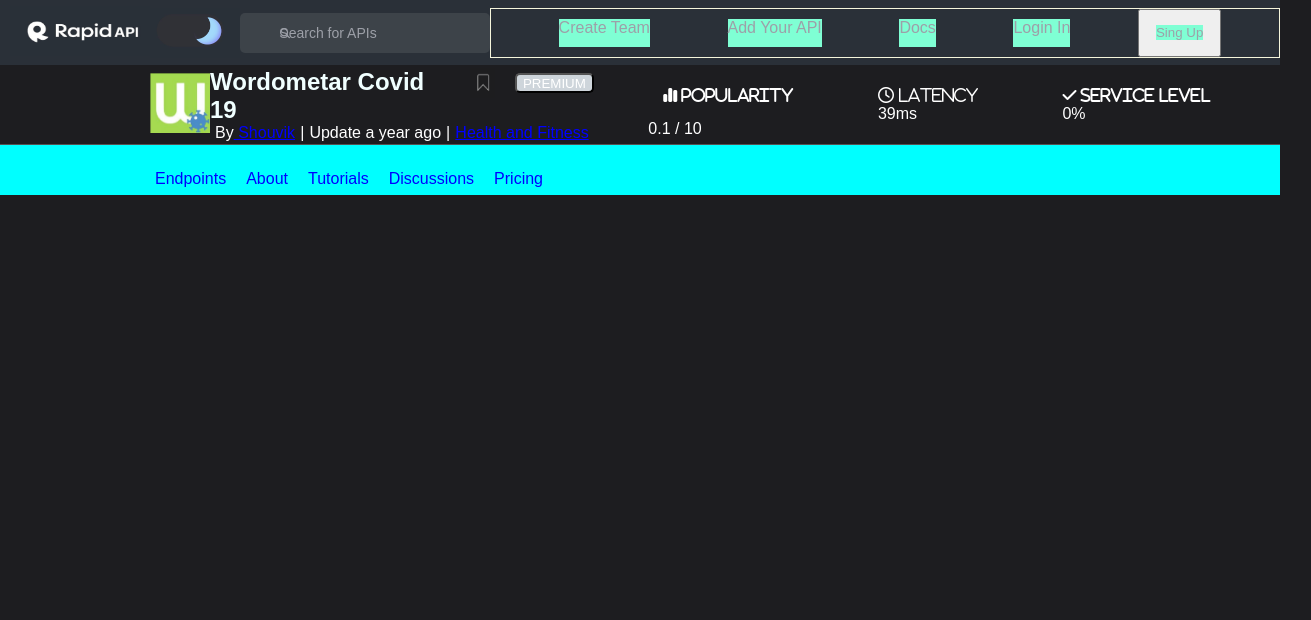
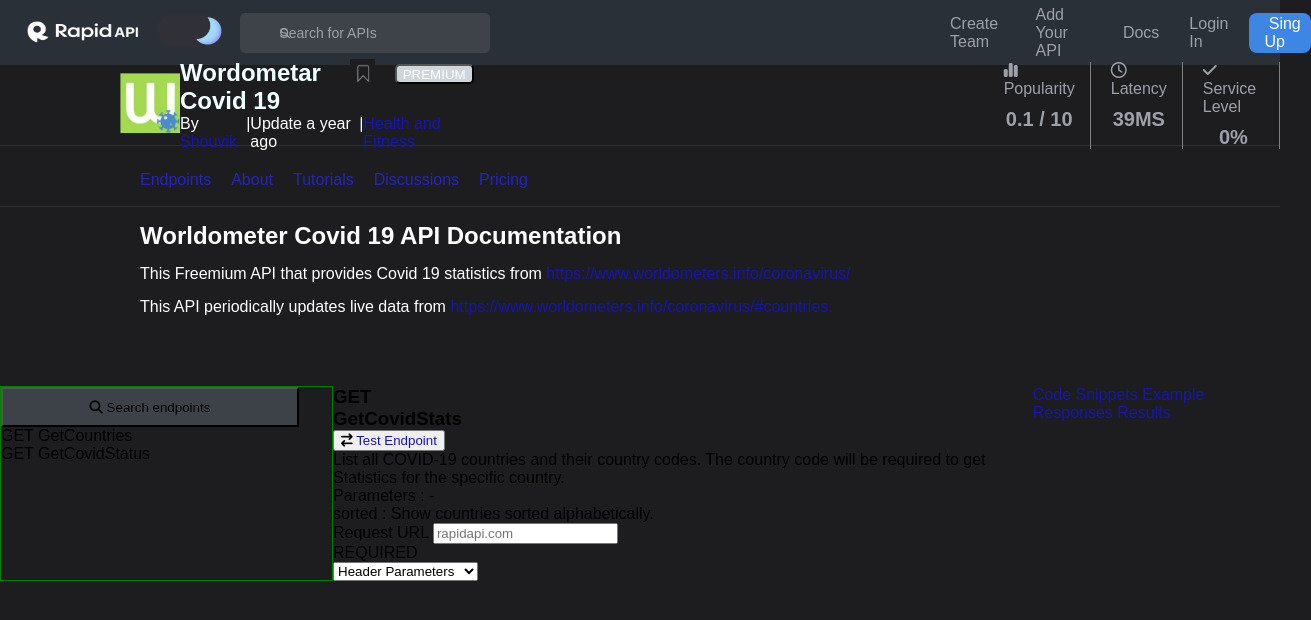
Before and after one commit to ajlalomnicanin/IT-Camp, a plain HTML site: page HTML-CSS/20.cas/index3.html in a window 1280 px wide. Shown: the whole page, 1311 px wide, since content can reach past the window. Drawn offline with Linux system fonts and the light colour scheme.

Commit message:
display-grid

```diff
--- a/HTML-CSS/20.cas/index3.html
+++ b/HTML-CSS/20.cas/index3.html
@@ -44,21 +44,22 @@
           <a href="./photo.jpg"> Health and Fitness </a>
         </div>
       </div>
-
       <div class="right">
-        <div>
-          <div class="one">
-            <i class="fa-solid fa-chart-simple"> Popularity</i>
+        <div class="one">
+          <div class="onee">
+            <i class="fa-solid fa-chart-simple"></i> Popularity
           </div>
-          <div>0.1 / 10</div>
+          <div class="two"><b>0.1 / 10</b></div>
         </div>
         <div class="one">
-          <i class="fa-regular fa-clock"> Latency</i>
-          <div>39ms</div>
+          <div class="onee"><i class="fa-regular fa-clock"></i> Latency</div>
+          <div class="two"><b>39ms</b></div>
         </div>
         <div class="one">
-          <i class="fa-solid fa-check"> Service Level</i>
-          <div>0%</div>
+          <div class="onee">
+            <i class="fa-solid fa-check"></i> Service Level
+          </div>
+          <div class="two"><b>0%</b></div>
         </div>
       </div>
     </div>
@@ -69,5 +70,93 @@
       <a href="./logo33.jpg">Discussions</a>
       <a href="./logo33.jpg">Pricing</a>
     </nav>
+
+    <section>
+      <h2 class="h2">Worldometer Covid 19 API Documentation</h2>
+      <p class="p">
+        This Freemium API that provides Covid 19 statistics from
+        <a href="https://www.worldometers.info/coronavirus/">
+          https://www.worldometers.info/coronavirus/
+        </a>
+      </p>
+      <p class="p">
+        This API periodically updates live data from
+        <a href="https://www.worldometers.info/coronavirus/#countries"
+          >https://www.worldometers.info/coronavirus/#countries.</a
+        >
+      </p>
+    </section>
+    <div class="sectionn">
+      <div class="twooo">
+        <div class="twoo">
+          <button>
+            <i class="fa-solid fa-magnifying-glass iconn"></i> Search endpoints
+          </button>
+          <!-- <label for="search"></label>
+          <input
+            type="search"
+            id="search"
+            name="search"
+            placeholder="Search endpoints"
+          /> -->
+        </div>
+        <p>GET GetCountries</p>
+        <p>GET GetCovidStatus</p>
+      </div>
+
+      <div class="two">
+        <div>
+          <h3>GET</h3>
+          <h3>GetCovidStats</h3>
+        </div>
+        <div>
+          <button>
+            <i class="fa-solid fa-arrow-right-arrow-left"></i>
+            <a
+              href="https://rapidapi.com/auth/sign-up?referral=/Shouvik/api/worldometer-covid-19/"
+              >Test Endpoint</a
+            >
+          </button>
+        </div>
+
+        <div>
+          <div>
+            <p>
+              List all COVID-19 countries and their country codes. The country
+              code will be required to get Statistics for the specific country.
+            </p>
+            <p>Parameters : -</p>
+            <p>sorted : Show countries sorted alphabetically.</p>
+          </div>
+          <div>
+            <p></p>
+            <label for="search">Request URL</label>
+            <input
+              type="search"
+              name="search"
+              id="search"
+              placeholder="rapidapi.com"
+            />
+            <br />
+            <label for="search">REQUIRED</label>
+          </div>
+
+          <div>
+            <label for="parameters"></label>
+            <select id="parameters" name="parameters">
+              <option value="Header Parameters" selected>
+                Header Parameters
+              </option>
+              <option value="Optional Parameters">Optional Parameters</option>
+            </select>
+          </div>
+        </div>
+      </div>
+      <div class="two">
+        <a href="#">Code Snippets</a>
+        <a href="#">Example Responses</a>
+        <a href="#">Results</a>
+      </div>
+    </div>
   </body>
 </html>
--- a/HTML-CSS/20.cas/style3.css
+++ b/HTML-CSS/20.cas/style3.css
@@ -15,8 +15,8 @@ header {
   display: flex;
   align-items: center;
   justify-content: space-between;
-  position: relative;
-  z-index: 10;
+  /* position: fixed; */
+  /* z-index: 10; */
 }
 .first img {
   height: 50px;
@@ -25,7 +25,7 @@ header {
 }
 .second {
   width: 400px;
-  /* margin-right: 650px; */
+  margin-right: 450px;
   display: flex;
 }
 .second img {
@@ -46,41 +46,47 @@ header {
   margin-top: 5px;
   padding-right: 80px;
   background-color: #3d4349;
-  /* background-color: rgba(42, 48, 56, 0.4); */
-  /* opacity: 0.4; */
   color: #9da0a8;
   font-size: 14px;
   border: none;
   border-radius: 5px;
 }
 .third {
-  border: 1px solid beige;
-  width: 1000px;
+  width: 500px;
   height: 50px;
   display: flex;
-  justify-content: space-evenly;
+  gap: 10px;
+  align-items: center;
 }
 .third a {
-  background-color: aquamarine;
   color: #9da0a8;
   margin: 10px;
 }
+.third button {
+  background-color: rgb(61, 134, 228);
+  height: 40px;
+  width: 95px;
+  border-radius: 8px;
+  border: none;
+}
+.third button a {
+  color: rgb(255, 255, 255);
+  font-size: 16px;
+  text-decoration: solid;
+}
+
 .header1 {
   height: 80px;
-  /* background-color: aqua; */
   display: flex;
   align-items: center;
   justify-content: space-around;
-  border-bottom: 1px solid rgb(84, 82, 82);
 }
 .img img {
-  margin-left: 150px;
+  margin-left: 120px;
   width: 60px;
   height: 60px;
 }
-.main-nav {
-  /* margin-right: 500px; */
-}
+
 .main {
   display: flex;
 }
@@ -92,13 +98,39 @@ header {
   height: 30px;
   margin: 0px 20px;
 }
+
 .nav {
   display: flex;
+  justify-content: space-evenly;
+  color: rgb(255, 255, 255);
+}
+.main-nav {
+  margin-right: 300px;
 }
 .right {
   display: flex;
-  justify-content: space-evenly;
+  gap: 20px;
+  margin-left: 230px;
 }
+.right .one {
+  text-transform: uppercase;
+  color: #9da0a8;
+  display: flex;
+  flex-direction: column;
+  align-items: center;
+  border-right: 1px solid rgb(129, 127, 127);
+  padding-right: 15px;
+}
+.right .onee {
+  text-transform: capitalize;
+}
+.right .one .two {
+  padding-top: 10px;
+}
+.right .two {
+  font-size: 20px;
+}
+
 .main button {
   height: 20px;
   margin-top: 5px;
@@ -109,44 +141,45 @@ header {
   color: rgb(255, 255, 255);
   text-transform: uppercase;
 }
-.nav {
-  /* margin: 0px 40px; */
-  display: flex;
-  justify-content: space-evenly;
-  color: rgb(255, 255, 255);
-}
-.nav a {
-  color: rgb(0, 0, 255);
-}
-.right {
-  color: rgb(255, 255, 255);
-  width: 700px;
-  /* padding: 40px; */
-  /* display: flex; */
-  /* justify-content: space-evenly; */
-  /* position: relative; */
-  /* left: 50px; */
-  /* right: 50px; */
-}
-.right .one {
-  /* position: relative; */
-  /* right: 80px; */
-  /* margin: 10px; */
-  /* padding: 0px 10px; */
-  /* background-color: aqua; */
-  padding: 15px;
-}
+
 nav {
   display: flex;
   align-items: left;
   height: 50px;
-  background-color: aqua;
-  padding-top: 25px;
-  padding-left: 155px;
-  border-bottom: 1px;
+  padding: 25px 0px 35px 140px;
+  border-top: 1px solid #2f2f30;
+  border-bottom: 1px solid #2f2f31;
 }
 nav a {
-  color: blue;
+  color: rgb(37, 37, 189);
   padding-right: 20px;
   text-decoration: none;
 }
+section {
+  margin-bottom: 70px;
+}
+section,
+.h2,
+.p {
+  color: rgb(255, 255, 255);
+  margin-top: 15px;
+  margin-left: 70px;
+}
+a {
+  text-decoration: none;
+  color: rgb(22, 22, 179);
+}
+.sectionn {
+  display: flex;
+}
+.twooo {
+  border: 1px solid green;
+  width: 33%;
+  /* height:70px ; vrati se posle */
+}
+.twoo button {
+  width: 90%;
+  height: 40px;
+  background-color: #3d4248;
+
+}
--- /dev/null
+++ b/HTML-CSS/23.cas/style.css
@@ -0,0 +1,66 @@
+* {
+  margin: 0px;
+  box-sizing: border-box;
+}
+.parent {
+  margin: auto;
+  width: 800px;
+  /* height: 1000px; */
+  background-color: rgb(214, 233, 109);
+  display: grid;
+  /* Sledeca svojstva nam definisu koliko cemo imati kolona i kojih sirina */
+  /* grid-template-columns: 200px 150px; */
+  /* grid-template-columns: 1fr 1fr 2fr; */
+  grid-template-columns: repeat(3, 200px);
+
+  /* Sledecce svojstvo nam definise koliko ce imati redova i kojih visina. */
+  /* grid-template-rows: 200px 150px  ; */
+  /* min-max() funkcija zahteva dva argumenta, gde prvi predstavlja minimalnu visinu,
+  a drugi maximalnu visinu reda (u slucaju potrebe za povecanjem ) */
+  grid-auto-rows: minmax(180px, auto);
+
+  /* razmak izmedju redova */
+  /* grid-row-gap: 15px; */
+
+  /* razmak izmedju kolona */
+  /* grid-column-gap: 25px; */
+
+  /* razmak izmedju redova i kolona */
+  grid-gap: 20px;
+
+  grid-template-areas: "header header right"
+                       "prvi drugi treci "
+                        "cetvrti peti treci"
+}
+.child {
+  /* width: 150px; */
+  /* height: 150px; */
+}
+.first {
+  background-color: rgb(136, 0, 255);
+  grid-area: header;
+}
+.second {
+  background-color: rgb(136, 17, 122);
+  grid-area: right;
+}
+.third {
+  background-color: rgb(176, 22, 94);
+  grid-area: prvi;
+}
+.fourth {
+  background-color: rgb(211, 73, 82);
+  grid-area: drugi;
+}
+.fifth {
+  background-color: aquamarine;
+  grid-area: treci;
+}
+.sixth {
+  background-color: bisque;
+  grid-area: cetvrti;
+}
+.seventh {
+  background-color: black;
+  grid-area: peti;
+}
```
Also changed, not shown: HTML-CSS/20.cas/style2.css (+9 -0 lines), HTML-CSS/23.cas/index.html (added, +31 -0 lines), HTML-CSS/20.cas/index2.html (line endings or trailing spaces), HTML-CSS/21.cas/style2.css (line endings or trailing spaces).
